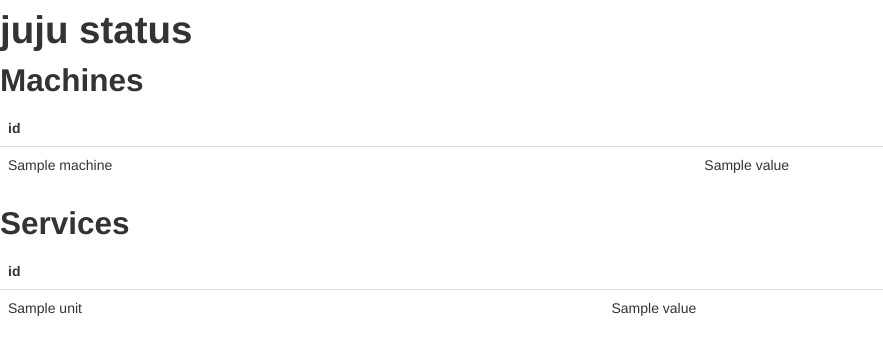
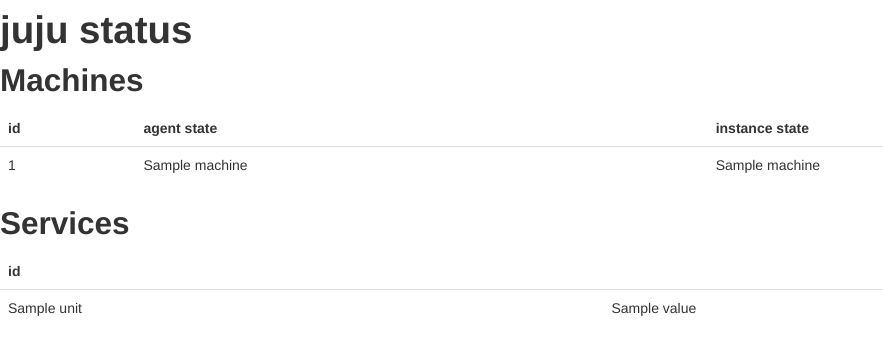
Before and after one commit to pombredanne/juju-status-page, a Python web app: template status/templates/status.html in a window 1280 px wide. Shown: the top 355 px of the page, without its empty margins (0-883 px from the left). Run offline with Jinja, Linux system fonts and the light colour scheme; the template is opened without the code that fills it: most values are stand-ins (such as "Sample title", 1, 10 or a date in 2020).

Commit message:
Getting machines.

```diff
--- a/status/templates/status.html
+++ b/status/templates/status.html
@@ -7,18 +7,16 @@
     <thead>
         <tr>
             <th>id</th>
-            {% for key, value in data.machines.0.items %}
-            <th>{{ key }}</th>
-            {% endfor %}
+            <th>agent state</th>
+            <th>instance state</th>
         </tr>
     </thead>
     <tbody>
-        {% for id, machine in data.machines.items %}
+        {% for machine in machines %}
         <tr>
-            <td>{{ id }}</td>
-            {% for key, value in machine.items %}
-            <td>{{ value }}</td>
-            {% endfor %}
+            <td>{{ machine.0 }}</td>
+            <td>{{ machine.1 }}</td>
+            <td>{{ machine.2 }}</td>
         </tr>
         {% endfor %}
     </tbody>
```
